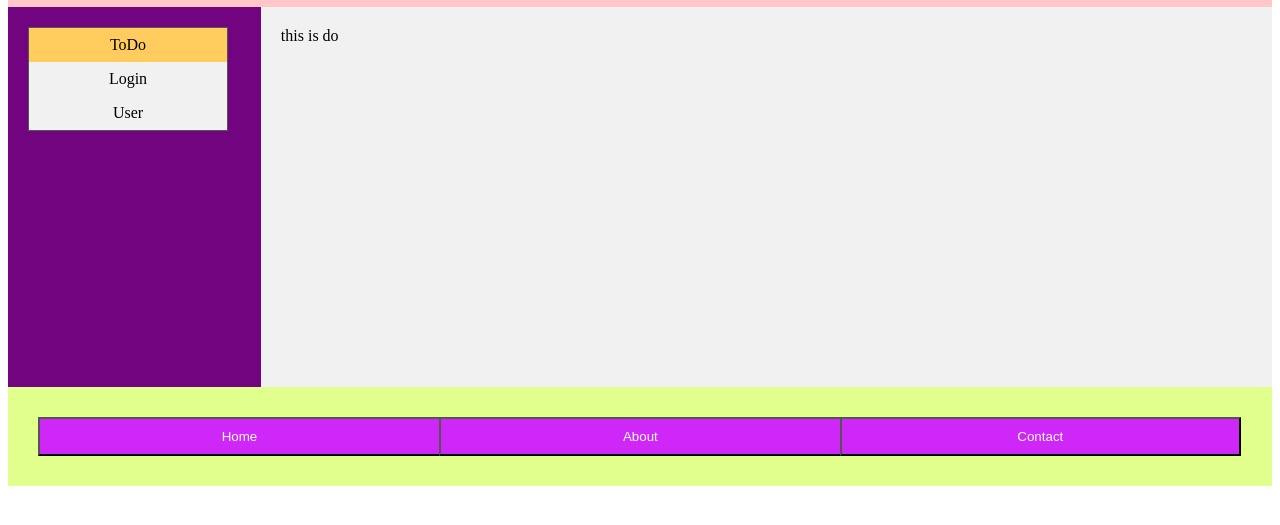
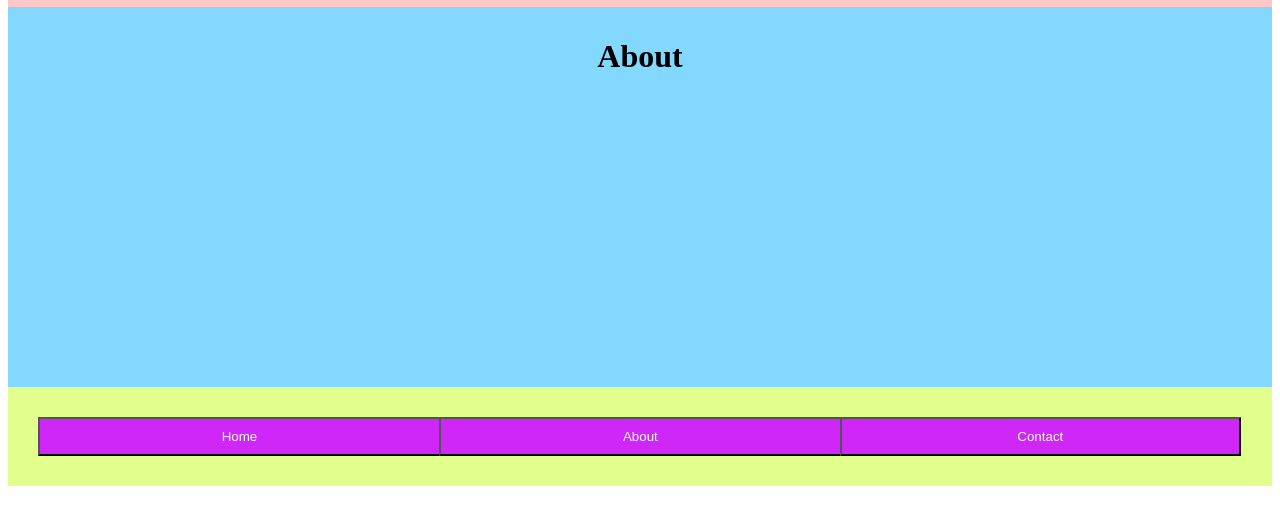
Before and after one commit to tavisca-rkaruppaiah/SimpleHtml, a plain HTML site: page about.html in a window 1280 px wide. Shown: the part 39-564 px from the top of the page. Drawn offline with Linux system fonts and the light colour scheme.

Commit message:
added about and contact file

```diff
--- a/about.html
+++ b/about.html
@@ -13,18 +13,7 @@
         <img src="./images/avengerslogo.png" alt="logo" height="100px" width="100px">
     </div>
     <div class="row">
-        <div class="left">
-            <ul>
-                <li><a class="active" id="to" href="#todo" onclick="visibleSomePages('todo','user', 'login', 'to', 'lo', 'us');">ToDo</a></li>
-                <li><a href="#login" id="lo" onclick="visibleSomePages('login','todo', 'user', 'lo','to','us');">Login</a></li>
-                <li><a href="#user" id="us" onclick="visibleSomePages('user','todo', 'login', 'us', 'to','lo');">User</a></li>
-            </ul>
-        </div>
-        <div class="right">
-           <div class="todo" id="todo">this is do</div>
-           <div class="login" id="login">this is login</div>
-           <div class="user" id="user">this is user</div>
-        </div>
+       <div class="content"><center><h1>About</h1></center></div>
     </div>
     <div class="footer">
             <div class="btn-group" style="width:100%">
--- a/css/styles.css
+++ b/css/styles.css
@@ -9,8 +9,10 @@
 }
 .row
 {
-    background-color: brown;
-    height: 40%;
+    background-color: rgb(131, 216, 255);
+    width: 100%;
+    height: 380px;
+    padding: 10px;
 }
 .row:after
 {
```
Also changed, not shown: contact.html (+1 -12 lines).
